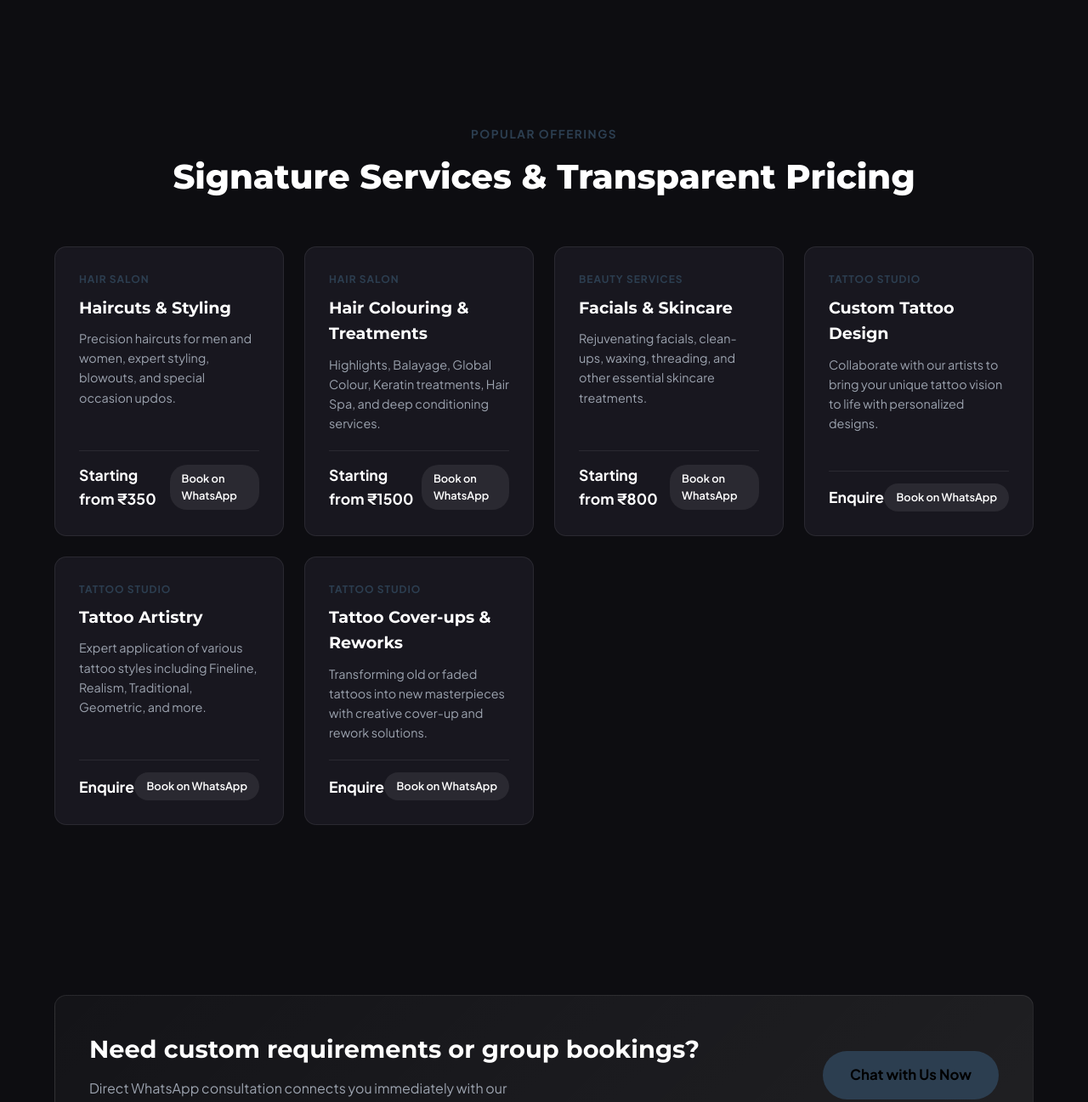
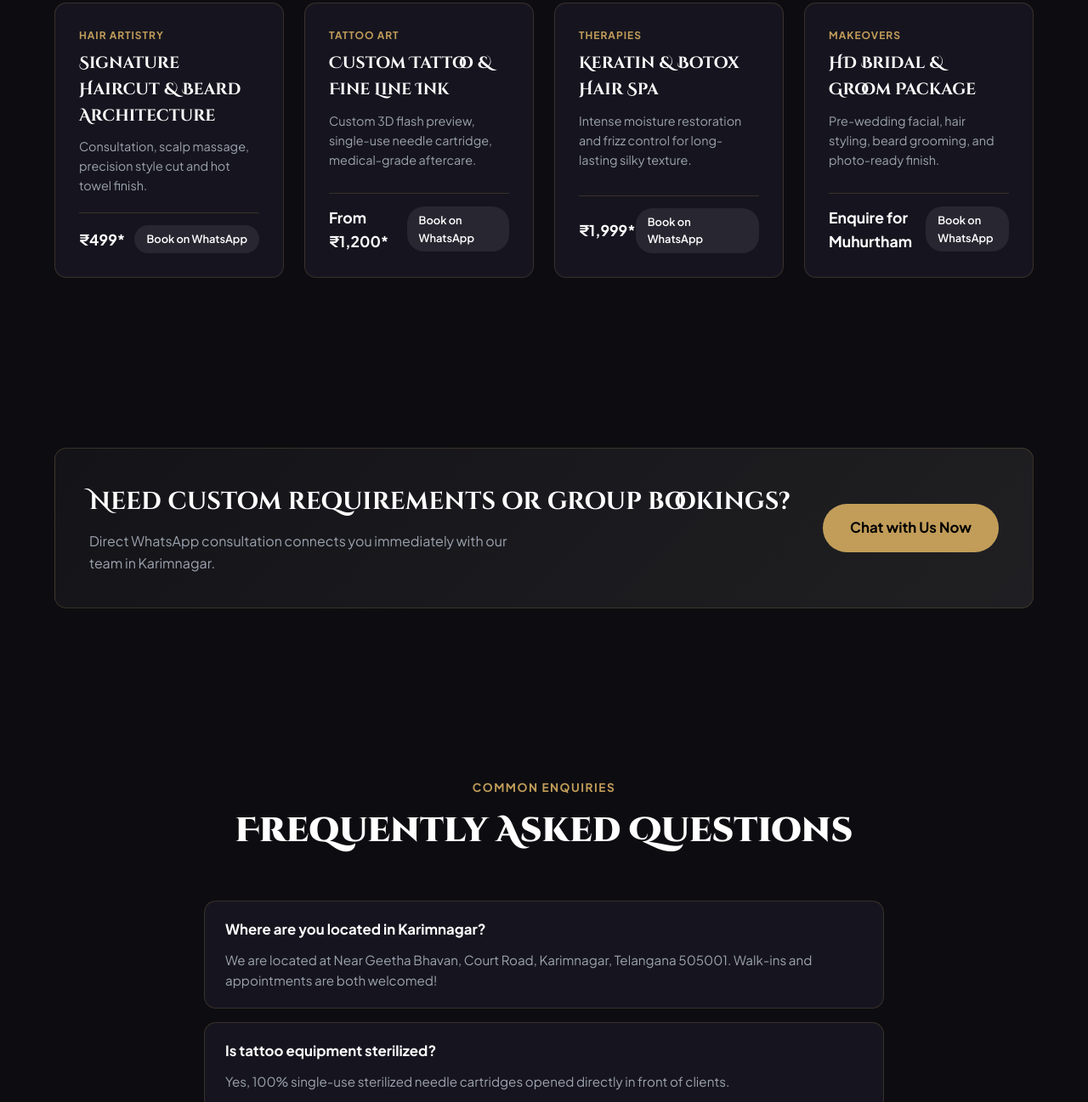
Before and after one commit to naveenk7100-ship-it/karimnagar-business-demos, a plain HTML site: page hair-lounge-salon-tattoos/index.html in a window 1280 px wide. Shown: the part 1473-2770 px from the top of the page at 85% size. Drawn offline with nearby package versions, Linux system fonts and the light colour scheme.

Commit message:
Deploy concept demo: Hair Lounge Salon & Tattoo Studio (hair-lounge-salon-tattoos)

```diff
--- a/hair-lounge-salon-tattoos/index.html
+++ b/hair-lounge-salon-tattoos/index.html
@@ -4,18 +4,18 @@
   <meta charset="UTF-8">
   <meta name="viewport" content="width=device-width, initial-scale=1.0">
   <title>Hair Lounge Salon &amp; Tattoo Studio | Official Concept Showcase (Karimnagar)</title>
-  <meta name="description" content="Discover Hair Lounge Salon &amp; Tattoo Studio in Karimnagar, Telangana. Transform your look with expert hair services or express yourself with custom tattoo artistry, conveniently located on Court Road.">
+  <meta name="description" content="Discover Hair Lounge Salon &amp; Tattoo Studio in Karimnagar, Telangana. Signature cuts, organic keratin therapies, and custom clinical tattoo artistry right on Court Road / Geetha Bhavan.">
 
   <!-- OpenGraph / Social Metadata -->
   <meta property="og:title" content="Hair Lounge Salon &amp; Tattoo Studio - Karimnagar">
-  <meta property="og:description" content="Transform your look with expert hair services or express yourself with custom tattoo artistry, conveniently located on Court Road.">
+  <meta property="og:description" content="Signature cuts, organic keratin therapies, and custom clinical tattoo artistry right on Court Road / Geetha Bhavan.">
   <meta property="og:type" content="business.business">
   <meta property="og:locale" content="en_IN">
 
   <!-- Google Fonts Preconnect -->
   <link rel="preconnect" href="https://fonts.googleapis.com">
   <link rel="preconnect" href="https://fonts.gstatic.com" crossorigin>
-  <link href="https://fonts.googleapis.com/css2?family=Montserrat:wght@400;600;700;800&family=Plus+Jakarta+Sans:wght@400;500;600;700&display=swap" rel="stylesheet">
+  <link href="https://fonts.googleapis.com/css2?family=Cinzel+Decorative:wght@700;900&family=Cinzel:wght@600;700&family=Plus+Jakarta+Sans:wght@400;500;600;700&display=swap" rel="stylesheet">
 
   <!-- Three.js for 3D Hero Particles -->
   <script src="https://cdnjs.cloudflare.com/ajax/libs/three.js/r128/three.min.js"></script>
@@ -46,14 +46,14 @@
   <style>
     :root {
       --bg: #0d0d11;
-      --surface: #18171f;
-      --surface-hover: #222530;
-      --primary: #2C3E50;
-      --accent: #FFD700;
+      --surface: #16151f;
+      --surface-hover: #1f1e2b;
+      --primary: #c29d59;
+      --accent: #3150e0;
       --text: #f3f4f6;
       --text-muted: #9ca3af;
-      --border: rgba(255, 255, 255, 0.08);
-      --font-heading: 'Montserrat', sans-serif;
+      --border: rgba(194, 157, 89, 0.2);
+      --font-heading: 'Cinzel Decorative', Cinzel, Georgia, serif;
       --font-body: 'Plus Jakarta Sans', sans-serif;
       --radius: 14px;
       --shadow: 0 10px 30px rgba(0,0,0,0.5);
@@ -527,13 +527,13 @@
   <section class="hero" id="hero">
     <canvas id="three-canvas" aria-hidden="true"></canvas>
     <div class="hero-content">
-      <div class="hero-badge">4.6 Star Rated | 142+ Happy Clients</div>
-      <h1>Karimnagar&#39;s Premier Destination for Style &amp; Ink.</h1>
-      <p>Transform your look with expert hair services or express yourself with custom tattoo artistry, conveniently located on Court Road.</p>
+      <div class="hero-badge">★ 4.6 Verified Rating (142 Google/Local Reviews)</div>
+      <h1>Karimnagar&#39;s Premier Hair &amp; Tattoo Studio Experience</h1>
+      <p>Signature cuts, organic keratin therapies, and custom clinical tattoo artistry right on Court Road / Geetha Bhavan.</p>
       <div class="hero-ctas">
         <a href="https://wa.me/919849214389?text=Hi%20Hair%20Lounge%20Salon%20%26%20Tattoo%20Studio%2C%20I%20am%20contacting%20you%20regarding%20your%20services%20in%20Karimnagar." target="_blank" rel="noopener noreferrer" class="btn-primary">
           <svg width="20" height="20" viewBox="0 0 24 24" fill="currentColor"><path d="M.057 24l1.687-6.163c-1.041-1.804-1.588-3.849-1.587-5.946.003-6.556 5.338-11.891 11.893-11.891 3.181.001 6.167 1.24 8.413 3.488 2.245 2.248 3.481 5.236 3.48 8.414-.003 6.557-5.338 11.892-11.893 11.892-1.99-.001-3.951-.5-5.688-1.448l-6.305 1.654zm6.597-3.807c1.676.995 3.276 1.591 5.392 1.592 5.448 0 9.886-4.434 9.889-9.885.002-5.462-4.415-9.89-9.881-9.892-5.452 0-9.887 4.434-9.889 9.884-.001 2.225.651 3.891 1.746 5.634l-.999 3.648 3.742-.981z"/></svg>
-          Book Your Appointment Online
+          Book VIP Slot on WhatsApp
         </a>
         <a href="tel:919849214389" class="btn-secondary">
           📞 Call +91 98492 14389
@@ -551,28 +551,18 @@
     <div class="grid-advantages">
 
         <div class="card-advantage">
-          <h3>Expert Stylists &amp; Tattoo Artists</h3>
-          <p>Our team comprises highly skilled professionals dedicated to delivering exceptional results in both hair care and tattoo artistry.</p>
+          <h3>Certified Hair &amp; Ink Artists</h3>
+          <p>Trained technicians following international clinical sterilization protocols.</p>
         </div>
 
         <div class="card-advantage">
-          <h3>Seamless Online Booking</h3>
-          <p>Easily schedule your next hair appointment or tattoo consultation anytime, anywhere, directly through our website.</p>
+          <h3>Zero Waiting Time Booking</h3>
+          <p>Instant WhatsApp appointment confirmation with digital consultations.</p>
         </div>
 
         <div class="card-advantage">
-          <h3>Digital Tattoo Flash Catalog</h3>
-          <p>Browse our curated collection of unique tattoo designs online, or get inspired for your custom piece.</p>
-        </div>
-
-        <div class="card-advantage">
-          <h3>Transparent Service Rate Cards</h3>
-          <p>View our comprehensive and clear pricing for all hair and beauty services upfront on our website.</p>
-        </div>
-
-        <div class="card-advantage">
-          <h3>Premium Products &amp; Hygiene</h3>
-          <p>We use only high-quality products and adhere to stringent hygiene standards for your safety and satisfaction.</p>
+          <h3>Prime Central Karimnagar</h3>
+          <p>Easily accessible on Court Road / Geetha Bhavan with dedicated customer parking.</p>
         </div>
 
     </div>
@@ -588,73 +578,49 @@
 
         <div class="card-service">
           <div>
-            <div class="service-cat">Hair Salon</div>
-            <h4>Haircuts &amp; Styling</h4>
-            <p>Precision haircuts for men and women, expert styling, blowouts, and special occasion updos.</p>
+            <div class="service-cat">Hair Artistry</div>
+            <h4>Signature Haircut &amp; Beard Architecture</h4>
+            <p>Consultation, scalp massage, precision style cut and hot towel finish.</p>
           </div>
           <div class="service-footer">
-            <span class="service-price">Starting from ₹350</span>
-            <a href="https://wa.me/919849214389?text=Hi%20Hair%20Lounge%20Salon%20%26%20Tattoo%20Studio%2C%20I%20am%20contacting%20you%20regarding%20your%20services%20in%20Karimnagar.&text=Hi%2C%20I%20would%20like%20to%20book%20Haircuts%20%26%20Styling" target="_blank" rel="noopener noreferrer" class="btn-book-sm">Book on WhatsApp</a>
+            <span class="service-price">₹499*</span>
+            <a href="https://wa.me/919849214389?text=Hi%20Hair%20Lounge%20Salon%20%26%20Tattoo%20Studio%2C%20I%20am%20contacting%20you%20regarding%20your%20services%20in%20Karimnagar.&text=Hi%2C%20I%20would%20like%20to%20book%20Signature%20Haircut%20%26%20Beard%20Architecture" target="_blank" rel="noopener noreferrer" class="btn-book-sm">Book on WhatsApp</a>
           </div>
         </div>
 
         <div class="card-service">
           <div>
-            <div class="service-cat">Hair Salon</div>
-            <h4>Hair Colouring &amp; Treatments</h4>
-            <p>Highlights, Balayage, Global Colour, Keratin treatments, Hair Spa, and deep conditioning services.</p>
+            <div class="service-cat">Tattoo Art</div>
+            <h4>Custom Tattoo &amp; Fine Line Ink</h4>
+            <p>Custom 3D flash preview, single-use needle cartridge, medical-grade aftercare.</p>
           </div>
           <div class="service-footer">
-            <span class="service-price">Starting from ₹1500</span>
-            <a href="https://wa.me/919849214389?text=Hi%20Hair%20Lounge%20Salon%20%26%20Tattoo%20Studio%2C%20I%20am%20contacting%20you%20regarding%20your%20services%20in%20Karimnagar.&text=Hi%2C%20I%20would%20like%20to%20book%20Hair%20Colouring%20%26%20Treatments" target="_blank" rel="noopener noreferrer" class="btn-book-sm">Book on WhatsApp</a>
+            <span class="service-price">From ₹1,200*</span>
+            <a href="https://wa.me/919849214389?text=Hi%20Hair%20Lounge%20Salon%20%26%20Tattoo%20Studio%2C%20I%20am%20contacting%20you%20regarding%20your%20services%20in%20Karimnagar.&text=Hi%2C%20I%20would%20like%20to%20book%20Custom%20Tattoo%20%26%20Fine%20Line%20Ink" target="_blank" rel="noopener noreferrer" class="btn-book-sm">Book on WhatsApp</a>
           </div>
         </div>
 
         <div class="card-service">
           <div>
-            <div class="service-cat">Beauty Services</div>
-            <h4>Facials &amp; Skincare</h4>
-            <p>Rejuvenating facials, clean-ups, waxing, threading, and other essential skincare treatments.</p>
+            <div class="service-cat">Therapies</div>
+            <h4>Keratin &amp; Botox Hair Spa</h4>
+            <p>Intense moisture restoration and frizz control for long-lasting silky texture.</p>
           </div>
           <div class="service-footer">
-            <span class="service-price">Starting from ₹800</span>
-            <a href="https://wa.me/919849214389?text=Hi%20Hair%20Lounge%20Salon%20%26%20Tattoo%20Studio%2C%20I%20am%20contacting%20you%20regarding%20your%20services%20in%20Karimnagar.&text=Hi%2C%20I%20would%20like%20to%20book%20Facials%20%26%20Skincare" target="_blank" rel="noopener noreferrer" class="btn-book-sm">Book on WhatsApp</a>
+            <span class="service-price">₹1,999*</span>
+            <a href="https://wa.me/919849214389?text=Hi%20Hair%20Lounge%20Salon%20%26%20Tattoo%20Studio%2C%20I%20am%20contacting%20you%20regarding%20your%20services%20in%20Karimnagar.&text=Hi%2C%20I%20would%20like%20to%20book%20Keratin%20%26%20Botox%20Hair%20Spa" target="_blank" rel="noopener noreferrer" class="btn-book-sm">Book on WhatsApp</a>
           </div>
         </div>
 
         <div class="card-service">
           <div>
-            <div class="service-cat">Tattoo Studio</div>
-            <h4>Custom Tattoo Design</h4>
-            <p>Collaborate with our artists to bring your unique tattoo vision to life with personalized designs.</p>
+            <div class="service-cat">Makeovers</div>
+            <h4>HD Bridal &amp; Groom Package</h4>
+            <p>Pre-wedding facial, hair styling, beard grooming, and photo-ready finish.</p>
           </div>
           <div class="service-footer">
-            <span class="service-price">Enquire</span>
-            <a href="https://wa.me/919849214389?text=Hi%20Hair%20Lounge%20Salon%20%26%20Tattoo%20Studio%2C%20I%20am%20contacting%20you%20regarding%20your%20services%20in%20Karimnagar.&text=Hi%2C%20I%20would%20like%20to%20book%20Custom%20Tattoo%20Design" target="_blank" rel="noopener noreferrer" class="btn-book-sm">Book on WhatsApp</a>
-          </div>
-        </div>
-
-        <div class="card-service">
-          <div>
-            <div class="service-cat">Tattoo Studio</div>
-            <h4>Tattoo Artistry</h4>
-            <p>Expert application of various tattoo styles including Fineline, Realism, Traditional, Geometric, and more.</p>
-          </div>
-          <div class="service-footer">
-            <span class="service-price">Enquire</span>
-            <a href="https://wa.me/919849214389?text=Hi%20Hair%20Lounge%20Salon%20%26%20Tattoo%20Studio%2C%20I%20am%20contacting%20you%20regarding%20your%20services%20in%20Karimnagar.&text=Hi%2C%20I%20would%20like%20to%20book%20Tattoo%20Artistry" target="_blank" rel="noopener noreferrer" class="btn-book-sm">Book on WhatsApp</a>
-          </div>
-        </div>
-
-        <div class="card-service">
-          <div>
-            <div class="service-cat">Tattoo Studio</div>
-            <h4>Tattoo Cover-ups &amp; Reworks</h4>
-            <p>Transforming old or faded tattoos into new masterpieces with creative cover-up and rework solutions.</p>
-          </div>
-          <div class="service-footer">
-            <span class="service-price">Enquire</span>
-            <a href="https://wa.me/919849214389?text=Hi%20Hair%20Lounge%20Salon%20%26%20Tattoo%20Studio%2C%20I%20am%20contacting%20you%20regarding%20your%20services%20in%20Karimnagar.&text=Hi%2C%20I%20would%20like%20to%20book%20Tattoo%20Cover-ups%20%26%20Reworks" target="_blank" rel="noopener noreferrer" class="btn-book-sm">Book on WhatsApp</a>
+            <span class="service-price">Enquire for Muhurtham</span>
+            <a href="https://wa.me/919849214389?text=Hi%20Hair%20Lounge%20Salon%20%26%20Tattoo%20Studio%2C%20I%20am%20contacting%20you%20regarding%20your%20services%20in%20Karimnagar.&text=Hi%2C%20I%20would%20like%20to%20book%20HD%20Bridal%20%26%20Groom%20Package" target="_blank" rel="noopener noreferrer" class="btn-book-sm">Book on WhatsApp</a>
           </div>
         </div>
 
@@ -681,28 +647,13 @@
     <div class="faq-list">
 
         <div class="faq-item">
-          <h4>How can I book an appointment at Hair Lounge?</h4>
-          <p>You can easily book your hair or tattoo appointment directly through our website&#39;s online booking system, or call us during business hours for assistance.</p>
+          <h4>Where are you located in Karimnagar?</h4>
+          <p>We are located at Near Geetha Bhavan, Court Road, Karimnagar, Telangana 505001. Walk-ins and appointments are both welcomed!</p>
         </div>
 
         <div class="faq-item">
-          <h4>Do you offer consultations for tattoo designs?</h4>
-          <p>Yes, we highly recommend a free consultation for all custom tattoo designs. This allows you to discuss your ideas, placement, and receive an accurate quote before proceeding.</p>
-        </div>
-
-        <div class="faq-item">
-          <h4>What are your hygiene and safety standards?</h4>
-          <p>We adhere to the highest standards of hygiene and safety. We use sterilized equipment, single-use needles for tattoos, and maintain a meticulously clean environment for all services.</p>
-        </div>
-
-        <div class="faq-item">
-          <h4>Can I see your service price list online?</h4>
-          <p>Yes, our detailed service rate cards for hair and beauty services are available on our website. Tattoo pricing is provided after a personalized consultation due to the custom nature of the work.</p>
-        </div>
-
-        <div class="faq-item">
-          <h4>Where is Hair Lounge Salon &amp; Tattoo Studio located in Karimnagar?</h4>
-          <p>We are conveniently located Near Geetha Bhavan, Court Road, Karimnagar, Telangana 505001, making us easily accessible for all your styling and tattoo needs.</p>
+          <h4>Is tattoo equipment sterilized?</h4>
+          <p>Yes, 100% single-use sterilized needle cartridges opened directly in front of clients.</p>
         </div>
 
     </div>
@@ -778,8 +729,8 @@
         const positions = new Float32Array(particleCount * 3);
         const colors = new Float32Array(particleCount * 3);
 
-        const colorPrimary = new THREE.Color('#2C3E50');
-        const colorAccent = new THREE.Color('#FFD700');
+        const colorPrimary = new THREE.Color('#c29d59');
+        const colorAccent = new THREE.Color('#3150e0');
 
         for (let i = 0; i < particleCount; i++) {
           positions[i * 3] = (Math.random() - 0.5) * 50;
```
